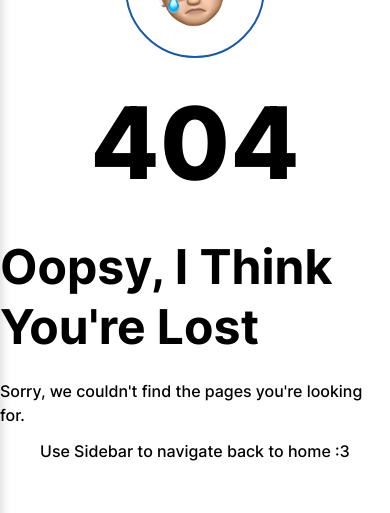
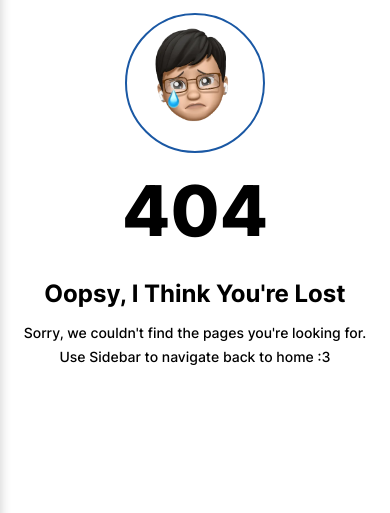
Before and after one commit to wibawasuyadnya/webapp-react, a React (Create React App) app: page /404 in a window 390 px wide. Shown: the part 232-745 px from the top of the page. Built offline with nearby package versions, Linux system fonts and the light colour scheme; no server answers.

Commit message:
update 404 responsive

```diff
--- a/src/main.css
+++ b/src/main.css
@@ -1269,12 +1269,22 @@ video {
     gap: 2.5rem;
   }
 
+  .xs\:space-y-1 > :not([hidden]) ~ :not([hidden]) {
+    --tw-space-y-reverse: 0;
+    margin-top: calc(0.25rem * calc(1 - var(--tw-space-y-reverse)));
+    margin-bottom: calc(0.25rem * var(--tw-space-y-reverse));
+  }
+
   .xs\:rounded-\[8px\] {
     border-radius: 8px;
   }
 
   .xs\:p-4 {
     padding: 1rem;
+  }
+
+  .xs\:p-2 {
+    padding: 0.5rem;
   }
 
   .xs\:px-5 {
@@ -1345,6 +1355,20 @@ video {
     font-size: 100px;
   }
 
+  .xs\:text-sm {
+    font-size: 0.875rem;
+    line-height: 1.25rem;
+  }
+
+  .xs\:text-2xl {
+    font-size: 1.5rem;
+    line-height: 2rem;
+  }
+
+  .xs\:text-\[70px\] {
+    font-size: 70px;
+  }
+
   .xs\:leading-tight {
     line-height: 1.25;
   }
--- a/src/pages/Notfound.js
+++ b/src/pages/Notfound.js
@@ -15,12 +15,12 @@ function Notfound() {
                 <Nabvar/>
             </header>
             <main>
-                <div className="container w-full mx-auto min-h-screen flex flex-col items-center justify-center space-y-3">
+                <div className="container w-full mx-auto min-h-screen flex flex-col items-center justify-center space-y-3 xs:space-y-1 xs:p-2 xs:text-center">
                     <img src={images} width="140px" alt="logoMain" className="border-solid border-2 border-[#1a58a4] rounded-full"></img>
-                    <h1 className=" text-[color:var(--clr-secondary)] text-[150px] xs:text-[100px] xs:leading-tight pb-[10px] pt-[10px] font-inter-extra-bold">404</h1>
-                    <h2 className=" text-[color:var(--clr-secondary)] text-5xl xs:text-5xl xs:leading-tight pb-[10px] pt-[10px] font-inter-bold">Oopsy, I Think You're Lost</h2>
-                    <p className=' text-[color:var(--clr-body)] text-lg xs:text-base font-inter-medium'>Sorry, we couldn't find the pages you're looking for.</p>
-                    <p className=' text-[color:var(--clr-body)] text-lg xs:text-base font-inter-medium'>Use Sidebar to navigate back to home :3</p>
+                    <h1 className=" text-[color:var(--clr-secondary)] text-[150px] xs:text-[70px] xs:leading-tight pb-[10px] pt-[10px] font-inter-extra-bold">404</h1>
+                    <h2 className=" text-[color:var(--clr-secondary)] text-5xl xs:text-2xl xs:leading-tight pb-[10px] pt-[10px] font-inter-bold">Oopsy, I Think You're Lost</h2>
+                    <p className=' text-[color:var(--clr-body)] text-lg xs:text-sm font-inter-medium'>Sorry, we couldn't find the pages you're looking for.</p>
+                    <p className=' text-[color:var(--clr-body)] text-lg xs:text-sm font-inter-medium'>Use Sidebar to navigate back to home :3</p>
                 </div>
             </main>
             <footer>
```
